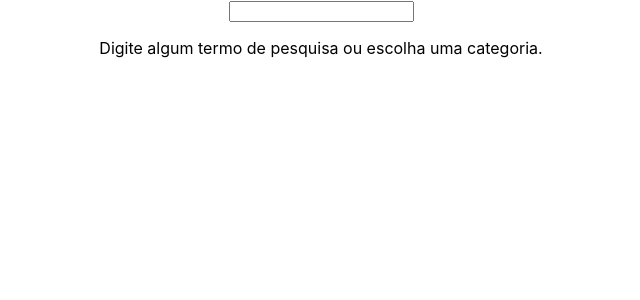
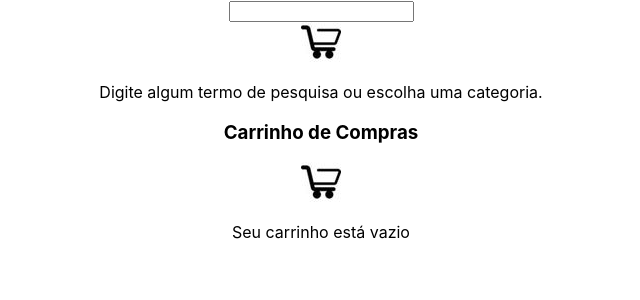
Before and after one commit to tryber/sd-04-project-frontend-online-store-04, a React (Create React App) app: page / in a window 1280 px wide. Shown: the top 300 px of the page, without its empty margins (319-959 px from the left). Built offline with nearby package versions, Linux system fonts and the light colour scheme; no server answers.

Commit message:
requisito 03

```diff
--- a/src/App.js
+++ b/src/App.js
@@ -2,12 +2,14 @@ import React from 'react';
 import './App.css';
 import Categories from './components/Categories';
 import SearchBar from './components/SearchBar';
+import ShoppingCart from './components/ShoppingCart';
 
 function App() {
   return (
     <div className="App">
       <Categories />
       <SearchBar />
+      <ShoppingCart />
     </div>
   );
 }
--- /dev/null
+++ b/src/components/EmptyCart.jsx
@@ -0,0 +1,14 @@
+import React from 'react';
+import shoppingcart from '../images/shopping-cart.jpg';
+
+export default class Shopping extends React.Component {
+  render() {
+    return (
+      <div>
+        <h3>Carrinho de Compras</h3>
+        <img src={shoppingcart} alt="cart" />
+        <p data-testid="shopping-cart-empty-message">Seu carrinho está vazio</p>
+      </div>
+    );
+  }
+}
--- a/src/components/SearchBar.jsx
+++ b/src/components/SearchBar.jsx
@@ -1,4 +1,5 @@
 import React, { Component } from 'react';
+import shoppingcart from '../images/shopping-cart.jpg';
 
 export class Busca extends Component {
 
@@ -16,9 +17,14 @@ export class Busca extends Component {
     const { item } = this.state;
     if (item === '') {
       return (
-        <p data-testid="home-initial-message">
-          Digite algum termo de pesquisa ou escolha uma categoria.
-        </p>
+        <div>
+          <span data-testid="shopping-cart-button">
+            <img src={shoppingcart} alt="button"></img>
+          </span>
+          <p data-testid="home-initial-message">
+            Digite algum termo de pesquisa ou escolha uma categoria.
+          </p>
+        </div>
       );
     }
     return <p>{item}</p>;
--- /dev/null
+++ b/src/components/ShoppingCart.jsx
@@ -0,0 +1,18 @@
+import React from 'react';
+import EmptyCart from './EmptyCart';
+
+export default class Shopping extends React.Component {
+  constructor(props) {
+    super(props);
+    this.state = { items: [] };
+  }
+
+  render() {
+    if (this.state.items.length === 0) return <EmptyCart />;
+    return (
+      <div>
+        <h3>Carrinho de Compras</h3>
+      </div>
+    );
+  }
+}
```
Also changed, not shown: src/images/shopping-cart.jpg (added).
